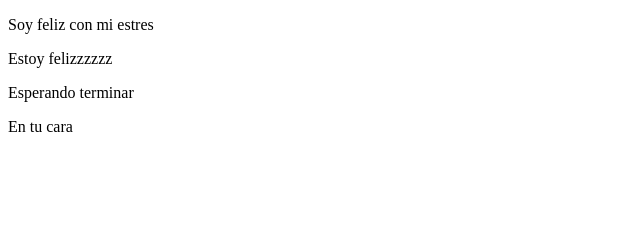
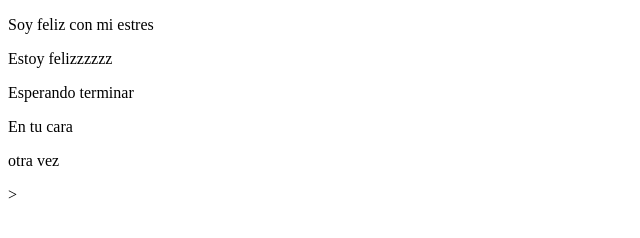
Before and after one commit to gian23pe/g4, a plain HTML site: page index.html in a window 1280 px wide. Shown: the full height of the page, 0-640 px from the left. Drawn offline with Linux system fonts and the light colour scheme.

Commit message:
Commit desde VSC 10000

```diff
--- a/index.html
+++ b/index.html
@@ -11,5 +11,6 @@
     <p>Estoy felizzzzzz</p>
     <p>Esperando terminar</p>
     <p>En tu cara</p>
+    <p>otra vez</p>>
 </body>
 </html>
```
